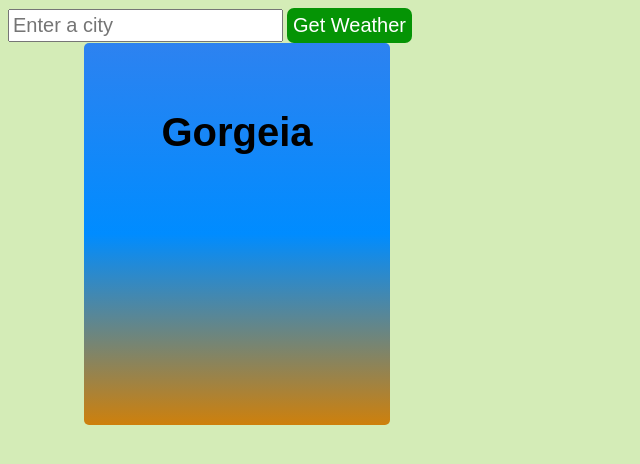
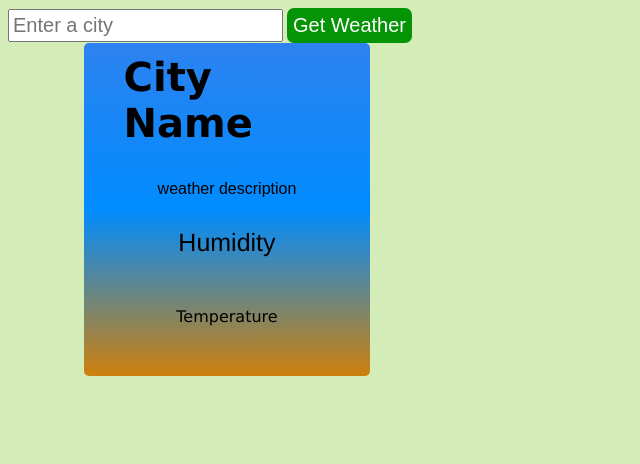
Before and after one commit to jefomwan/weather-App, a plain HTML site: page index.html in a window 1280 px wide. Shown: the whole page, without its empty margins (0-640 px from the left). Drawn offline with Linux system fonts and the light colour scheme.

Commit message:
css edit

```diff
--- a/index.html
+++ b/index.html
@@ -11,10 +11,10 @@
 
     <div id="card">
         <div id="data">
-            <h1 id="cityName">Gorgeia</h1><br>
-            <p id="climateState"></p>
-            <p id="humidity"></p>
-            <p id="temp"></p>
+            <h1 id="cityName">City Name</h1><br>
+            <p id="climateState">weather description</p>
+            <p id="humidity">Humidity</p>
+            <p id="temp">Temperature</p>
 
 
         </div>
--- a/styles.css
+++ b/styles.css
@@ -22,7 +22,8 @@ body{
     background-color: rgb(6, 95, 6);
 }
 #data{
-    padding: 40px;
+    padding: 30px;
+    padding-top: 1px;
     width: 6cm;
     height: 8cm;
     background: linear-gradient( rgb(45, 130, 240),rgb(0, 140, 255),rgb(206, 128, 12));
@@ -34,9 +35,24 @@ body{
     align-items: center;
 }
 #cityName{
-    font-family: Arial, Helvetica, sans-serif;
+    font-family: Verdana, Geneva, Tahoma, sans-serif;
     font-size: 40px;
+    margin: 10px;
+    margin-bottom: 0px;
 }
 #errorMessage{
     font-weight: bold;
 }
+#climateState{
+    font-family:Arial, Helvetica, sans-serif;
+    margin-bottom: 30px;
+}
+#humidity{
+    font-size: 25px;
+    font-family: 'Franklin Gothic Medium', 'Arial Narrow', Arial, sans-serif;
+    margin: 0;
+}
+#temp{
+    margin: 50px;
+    font-family: Verdana, Geneva, Tahoma, sans-serif;
+}
```
